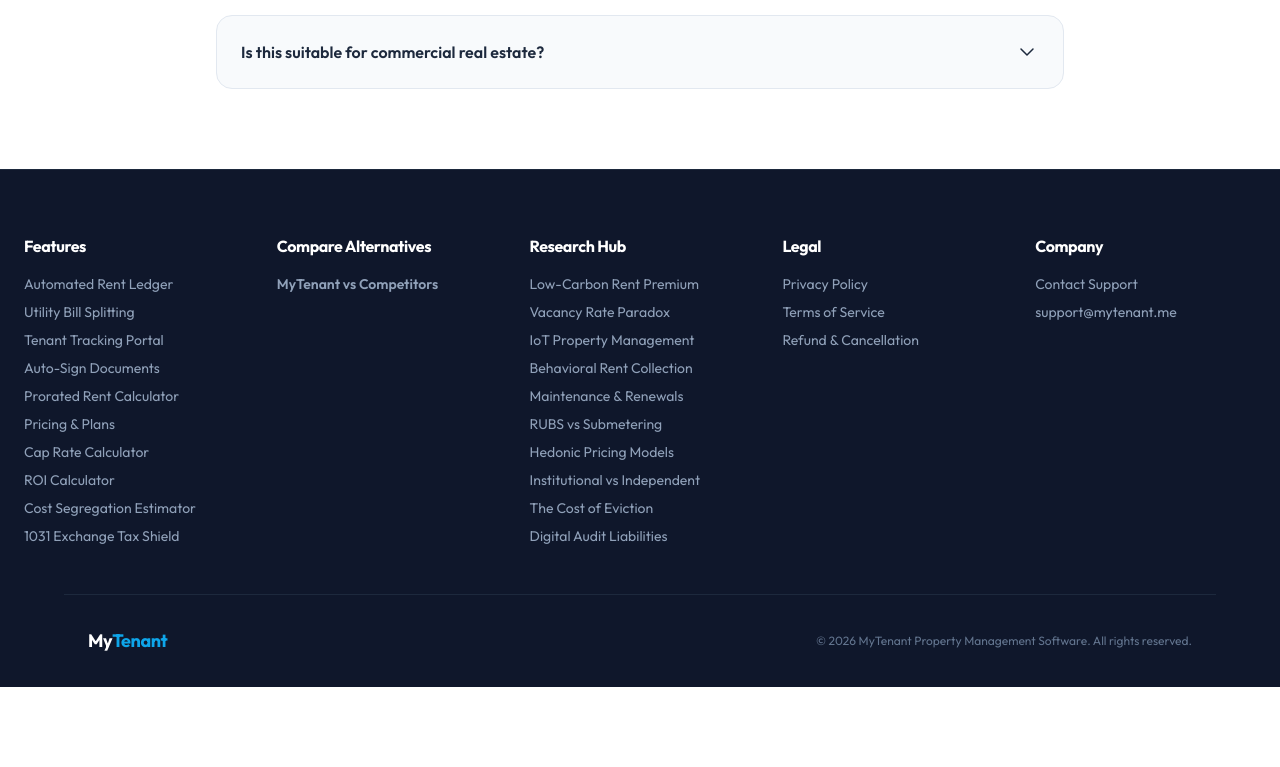
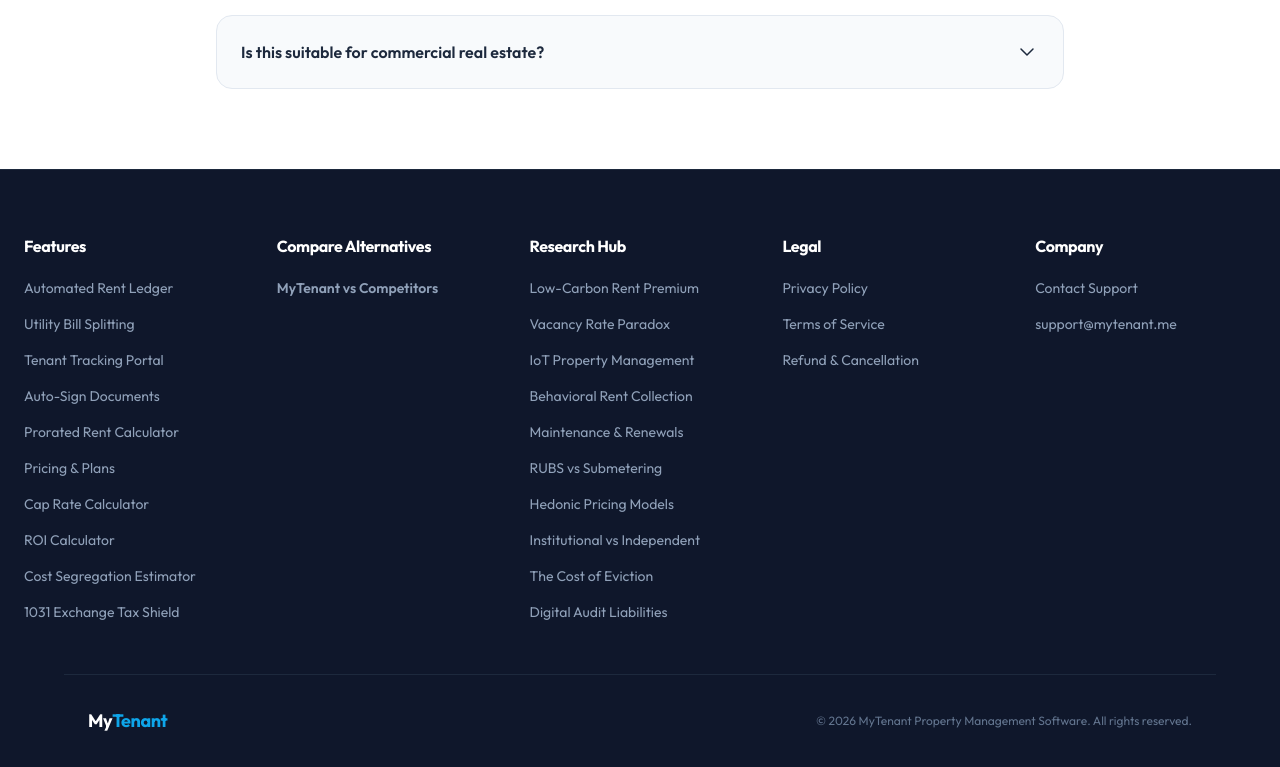
Before and after one commit to Chayan-Jn/TenantApp, a React (Vite) app in the folder frontend/: page / in a window 1280 px wide. Shown: the part 1129-1896 px from the top of the page. Before the commit the page ends 1816 px from the top, so only its background shows below. Built offline with nearby package versions, Linux system fonts and the light colour scheme; no server answers.

Commit message:
follow best practices

```diff
--- a/frontend/src/components/layout/MegaFooter.jsx
+++ b/frontend/src/components/layout/MegaFooter.jsx
@@ -8,16 +8,16 @@
         <div>
           <h3 className="text-white font-bold mb-4 tracking-tight">Features</h3>
           <ul className="space-y-2 text-sm text-slate-400">
-            <li><Link prefetch="intent" to="/features/rent-ledger" className="hover:text-[#0ea5e9] transition-colors">Automated Rent Ledger</Link></li>
-            <li><Link prefetch="intent" to="/features/bill-splitting" className="hover:text-[#0ea5e9] transition-colors">Utility Bill Splitting</Link></li>
-            <li><Link prefetch="intent" to="/features/tenant-tracking" className="hover:text-[#0ea5e9] transition-colors">Tenant Tracking Portal</Link></li>
-            <li><Link prefetch="intent" to="/features/auto-signatures" className="hover:text-[#0ea5e9] transition-colors">Auto-Sign Documents</Link></li>
-            <li><Link prefetch="intent" to="/tools/rent-calculator" className="hover:text-[#0ea5e9] transition-colors">Prorated Rent Calculator</Link></li>
-            <li><Link prefetch="intent" to="/pricing" className="hover:text-[#0ea5e9] transition-colors">Pricing & Plans</Link></li>
-            <li><Link prefetch="intent" to="/tools/cap-rate-calculator" className="hover:text-[#0ea5e9] transition-colors">Cap Rate Calculator</Link></li>
-            <li><Link prefetch="intent" to="/tools/roi-calculator" className="hover:text-[#0ea5e9] transition-colors">ROI Calculator</Link></li>
-            <li><Link prefetch="intent" to="/tools/cost-segregation" className="hover:text-[#0ea5e9] transition-colors">Cost Segregation Estimator</Link></li>
-            <li><Link prefetch="intent" to="/tools/1031-exchange" className="hover:text-[#0ea5e9] transition-colors">1031 Exchange Tax Shield</Link></li>
+            <li><Link prefetch="intent" to="/features/rent-ledger" className="hover:text-[#0ea5e9] transition-colors py-1 block">Automated Rent Ledger</Link></li>
+            <li><Link prefetch="intent" to="/features/bill-splitting" className="hover:text-[#0ea5e9] transition-colors py-1 block">Utility Bill Splitting</Link></li>
+            <li><Link prefetch="intent" to="/features/tenant-tracking" className="hover:text-[#0ea5e9] transition-colors py-1 block">Tenant Tracking Portal</Link></li>
+            <li><Link prefetch="intent" to="/features/auto-signatures" className="hover:text-[#0ea5e9] transition-colors py-1 block">Auto-Sign Documents</Link></li>
+            <li><Link prefetch="intent" to="/tools/rent-calculator" className="hover:text-[#0ea5e9] transition-colors py-1 block">Prorated Rent Calculator</Link></li>
+            <li><Link prefetch="intent" to="/pricing" className="hover:text-[#0ea5e9] transition-colors py-1 block">Pricing & Plans</Link></li>
+            <li><Link prefetch="intent" to="/tools/cap-rate-calculator" className="hover:text-[#0ea5e9] transition-colors py-1 block">Cap Rate Calculator</Link></li>
+            <li><Link prefetch="intent" to="/tools/roi-calculator" className="hover:text-[#0ea5e9] transition-colors py-1 block">ROI Calculator</Link></li>
+            <li><Link prefetch="intent" to="/tools/cost-segregation" className="hover:text-[#0ea5e9] transition-colors py-1 block">Cost Segregation Estimator</Link></li>
+            <li><Link prefetch="intent" to="/tools/1031-exchange" className="hover:text-[#0ea5e9] transition-colors py-1 block">1031 Exchange Tax Shield</Link></li>
           </ul>
         </div>
 
@@ -25,7 +25,7 @@
         <div>
           <h3 className="text-white font-bold mb-4 tracking-tight">Compare Alternatives</h3>
           <ul className="space-y-2 text-sm text-slate-400">
-            <li><Link prefetch="intent" to="/compare/alternatives" className="hover:text-[#0ea5e9] transition-colors font-semibold">MyTenant vs Competitors</Link></li>
+            <li><Link prefetch="intent" to="/compare/alternatives" className="hover:text-[#0ea5e9] transition-colors font-semibold py-1 block">MyTenant vs Competitors</Link></li>
           </ul>
         </div>
 
@@ -33,16 +33,16 @@
         <div>
           <h3 className="text-white font-bold mb-4 tracking-tight">Research Hub</h3>
           <ul className="space-y-2 text-sm text-slate-400">
-            <li><Link prefetch="intent" to="/research/green-premiums" className="hover:text-[#0ea5e9] transition-colors">Low-Carbon Rent Premium</Link></li>
-            <li><Link prefetch="intent" to="/research/tenant-retention" className="hover:text-[#0ea5e9] transition-colors">Vacancy Rate Paradox</Link></li>
-            <li><Link prefetch="intent" to="/research/smart-management" className="hover:text-[#0ea5e9] transition-colors">IoT Property Management</Link></li>
-            <li><Link prefetch="intent" to="/research/behavioral-rent" className="hover:text-[#0ea5e9] transition-colors">Behavioral Rent Collection</Link></li>
-            <li><Link prefetch="intent" to="/research/maintenance-roi" className="hover:text-[#0ea5e9] transition-colors">Maintenance & Renewals</Link></li>
-            <li><Link prefetch="intent" to="/research/utility-billing" className="hover:text-[#0ea5e9] transition-colors">RUBS vs Submetering</Link></li>
-            <li><Link prefetch="intent" to="/research/rent-determinants" className="hover:text-[#0ea5e9] transition-colors">Hedonic Pricing Models</Link></li>
-            <li><Link prefetch="intent" to="/research/landlord-economics" className="hover:text-[#0ea5e9] transition-colors">Institutional vs Independent</Link></li>
-            <li><Link prefetch="intent" to="/research/eviction-costs" className="hover:text-[#0ea5e9] transition-colors">The Cost of Eviction</Link></li>
-            <li><Link prefetch="intent" to="/research/digital-transformation" className="hover:text-[#0ea5e9] transition-colors">Digital Audit Liabilities</Link></li>
+            <li><Link prefetch="intent" to="/research/green-premiums" className="hover:text-[#0ea5e9] transition-colors py-1 block">Low-Carbon Rent Premium</Link></li>
+            <li><Link prefetch="intent" to="/research/tenant-retention" className="hover:text-[#0ea5e9] transition-colors py-1 block">Vacancy Rate Paradox</Link></li>
+            <li><Link prefetch="intent" to="/research/smart-management" className="hover:text-[#0ea5e9] transition-colors py-1 block">IoT Property Management</Link></li>
+            <li><Link prefetch="intent" to="/research/behavioral-rent" className="hover:text-[#0ea5e9] transition-colors py-1 block">Behavioral Rent Collection</Link></li>
+            <li><Link prefetch="intent" to="/research/maintenance-roi" className="hover:text-[#0ea5e9] transition-colors py-1 block">Maintenance & Renewals</Link></li>
+            <li><Link prefetch="intent" to="/research/utility-billing" className="hover:text-[#0ea5e9] transition-colors py-1 block">RUBS vs Submetering</Link></li>
+            <li><Link prefetch="intent" to="/research/rent-determinants" className="hover:text-[#0ea5e9] transition-colors py-1 block">Hedonic Pricing Models</Link></li>
+            <li><Link prefetch="intent" to="/research/landlord-economics" className="hover:text-[#0ea5e9] transition-colors py-1 block">Institutional vs Independent</Link></li>
+            <li><Link prefetch="intent" to="/research/eviction-costs" className="hover:text-[#0ea5e9] transition-colors py-1 block">The Cost of Eviction</Link></li>
+            <li><Link prefetch="intent" to="/research/digital-transformation" className="hover:text-[#0ea5e9] transition-colors py-1 block">Digital Audit Liabilities</Link></li>
           </ul>
         </div>
 
@@ -50,9 +50,9 @@
         <div>
           <h3 className="text-white font-bold mb-4 tracking-tight">Legal</h3>
           <ul className="space-y-2 text-sm text-slate-400">
-            <li><Link prefetch="intent" to="/privacy-policy" className="hover:text-[#0ea5e9] transition-colors">Privacy Policy</Link></li>
-            <li><Link prefetch="intent" to="/terms" className="hover:text-[#0ea5e9] transition-colors">Terms of Service</Link></li>
-            <li><Link prefetch="intent" to="/refund-policy" className="hover:text-[#0ea5e9] transition-colors">Refund & Cancellation</Link></li>
+            <li><Link prefetch="intent" to="/privacy-policy" className="hover:text-[#0ea5e9] transition-colors py-1 block">Privacy Policy</Link></li>
+            <li><Link prefetch="intent" to="/terms" className="hover:text-[#0ea5e9] transition-colors py-1 block">Terms of Service</Link></li>
+            <li><Link prefetch="intent" to="/refund-policy" className="hover:text-[#0ea5e9] transition-colors py-1 block">Refund & Cancellation</Link></li>
           </ul>
         </div>
 
@@ -60,8 +60,8 @@
         <div>
           <h3 className="text-white font-bold mb-4 tracking-tight">Company</h3>
           <ul className="space-y-2 text-sm text-slate-400">
-            <li><Link prefetch="intent" to="/contact" className="hover:text-[#0ea5e9] transition-colors">Contact Support</Link></li>
-            <li><a href="mailto:support@mytenant.me" className="hover:text-[#0ea5e9] transition-colors">support@mytenant.me</a></li>
+            <li><Link prefetch="intent" to="/contact" className="hover:text-[#0ea5e9] transition-colors py-1 block">Contact Support</Link></li>
+            <li><a href="mailto:support@mytenant.me" className="hover:text-[#0ea5e9] transition-colors py-1 block">support@mytenant.me</a></li>
           </ul>
         </div>
       </div>
--- a/frontend/src/components/ui/Logo.jsx
+++ b/frontend/src/components/ui/Logo.jsx
@@ -50,6 +50,8 @@
         <img
           src="/logo.png"
           alt="MyTenant Logo"
+          width="40"
+          height="40"
           className={`${dimValue} object-contain transition-transform duration-500 group-hover:scale-105`}
         />
       </div>
```
Also changed, not shown: frontend/public/llms.txt.
